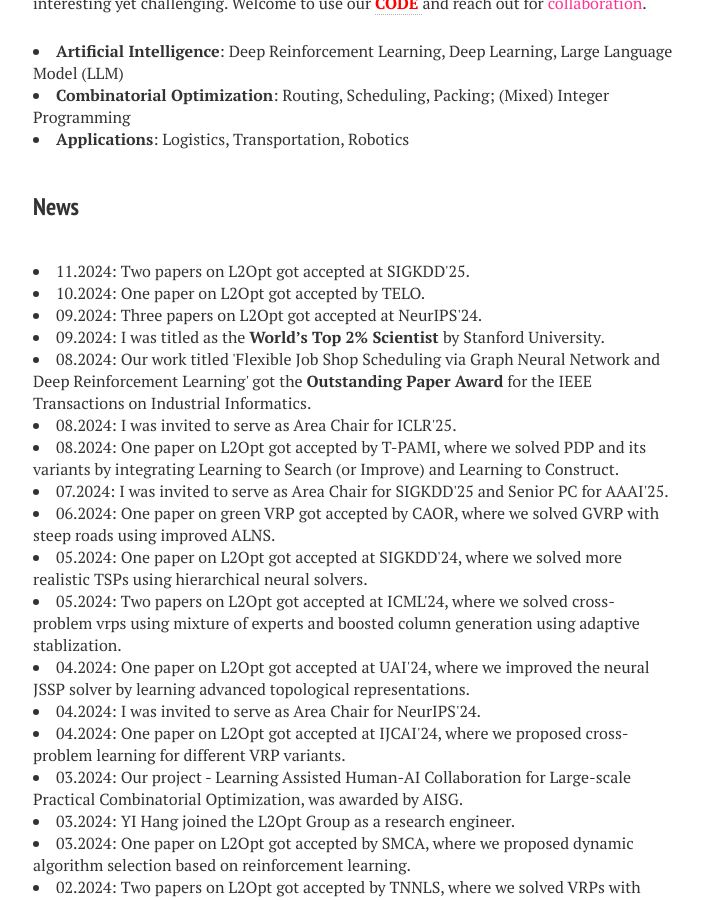
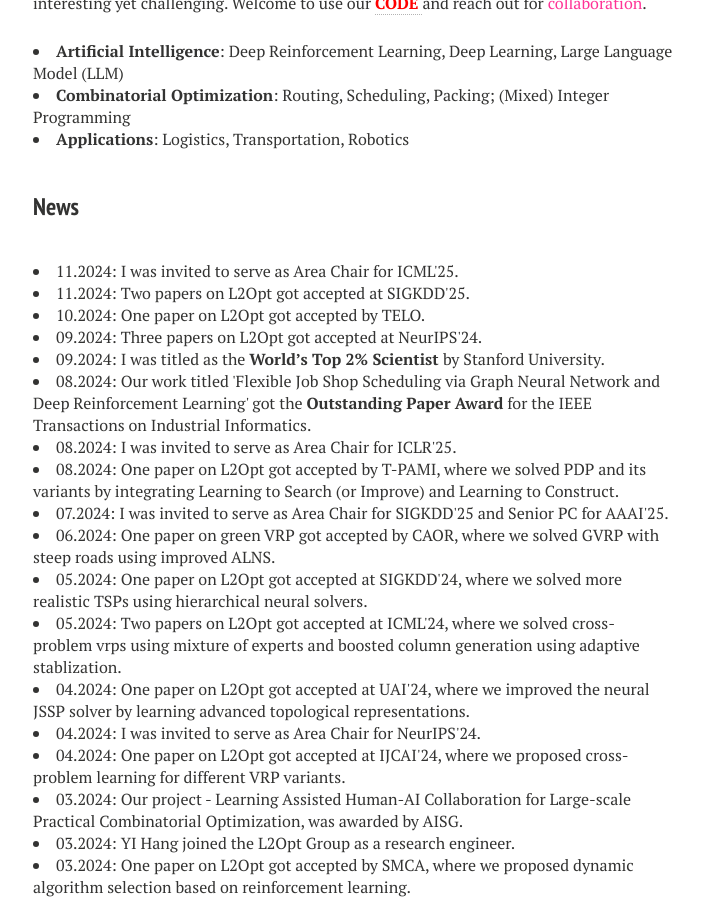
Before and after one commit to zhiguangcaosg/zhiguangcaosg.github.io, a Jekyll site: the page built from index.md, in a window 1280 px wide and 900 px high, scrolled down 812 px. Shown: the whole window, without its empty margins (287-990 px from the left). Built offline with Jekyll 4.4.1, drawn with Linux system fonts in a browser that asks for light colours; nearby versions of some CDN libraries.

Commit message:
Update index.md

```diff
--- a/index.md
+++ b/index.md
@@ -39,6 +39,9 @@ image: banner1.png
 
 <h3 style="margin-bottom:-8px;padding-top:20px;">News</h3> <br>
 
+<li>
+11.2024:  I was invited to serve as Area Chair for ICML'25.
+</li>
 <li>
 11.2024:  Two papers on L2Opt got accepted at SIGKDD'25.
 </li>
```
